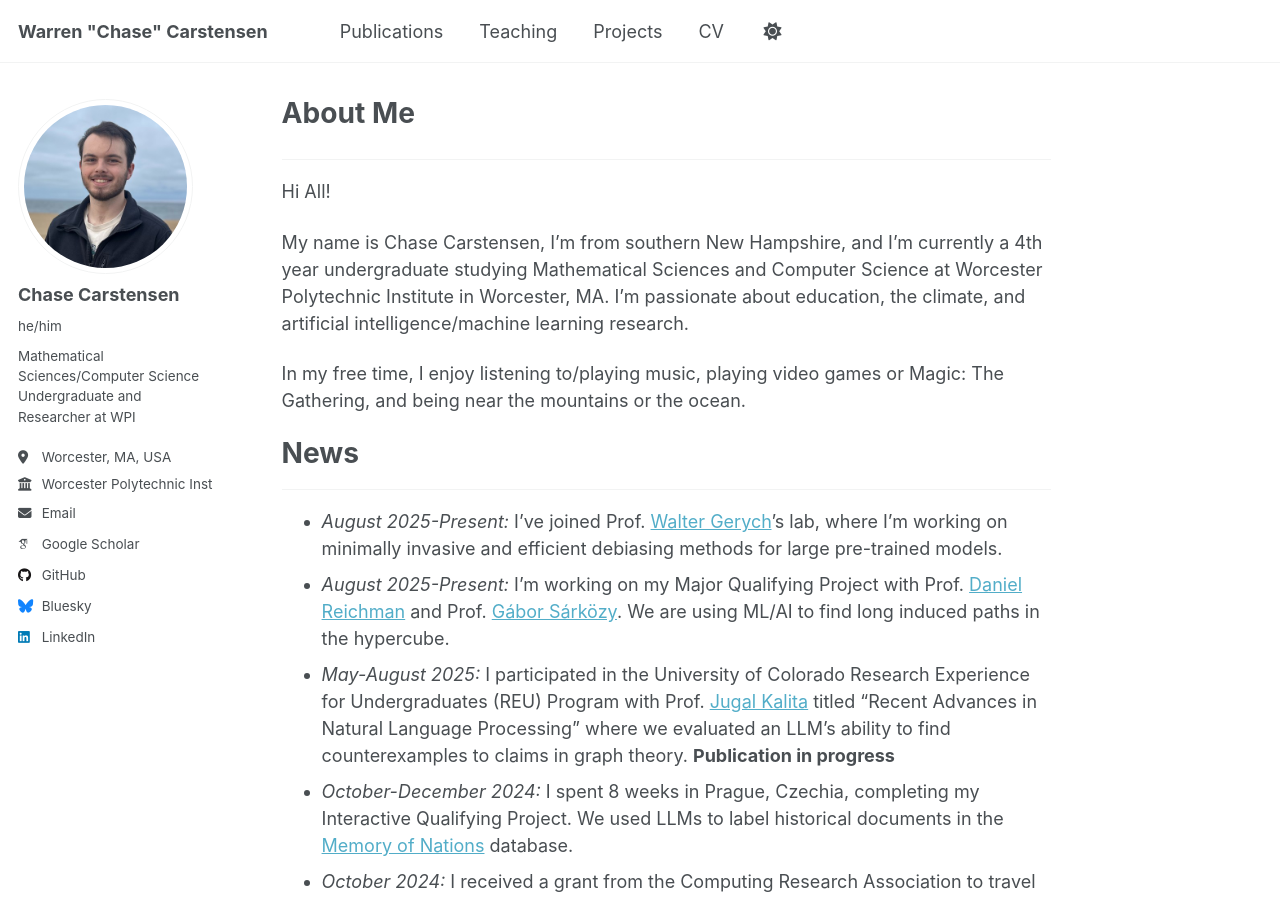
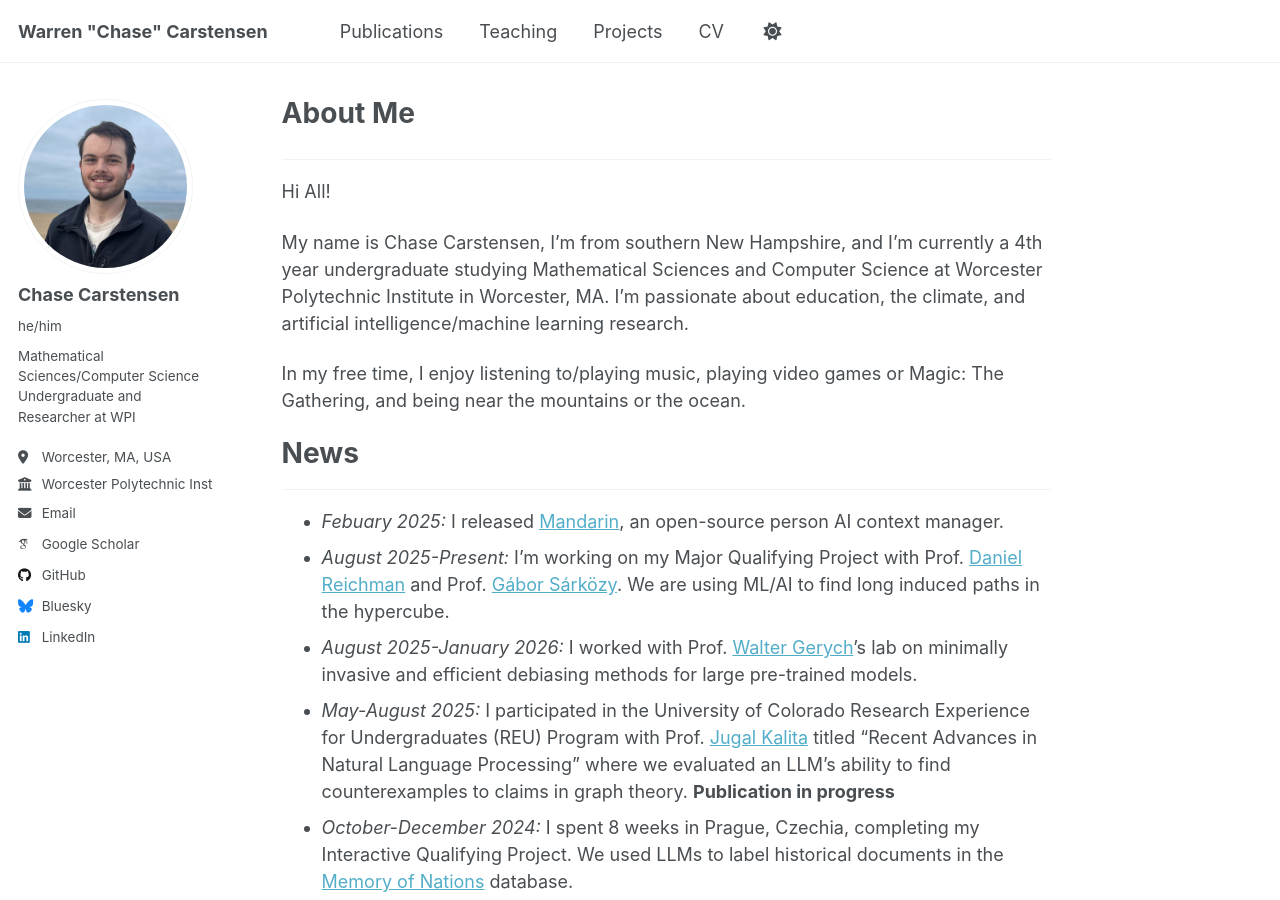
Before and after one commit to chase12803/chase12803.github.io, a Jekyll site: the page built from _pages/about.md, in a window 1280 px wide and 900 px high. Built offline with Jekyll 4.4.1, drawn with Linux system fonts in a browser that asks for light colours; some web fonts are replaced.

Commit message:
feb updates

```diff
--- a/_pages/about.md
+++ b/_pages/about.md
@@ -16,8 +16,9 @@ In my free time, I enjoy listening to/playing music, playing video games or Magi
 # News
 ---
 
-- *August 2025-Present:* I've joined Prof. [Walter Gerych](https://waltergerych.github.io/)'s lab, where I'm working on minimally invasive and efficient debiasing methods for large pre-trained models.
+- *Febuary 2025:* I released [Mandarin](https://github.com/chase12803/mandarin), an open-source person AI context manager.
 - *August 2025-Present:* I'm working on my Major Qualifying Project with Prof. [Daniel Reichman](https://sites.google.com/view/danielreichman/home) and Prof. [Gábor Sárközy](https://web.cs.wpi.edu/~gsarkozy/). We are using ML/AI to find long induced paths in the hypercube.
+- *August 2025-January 2026:* I worked with Prof. [Walter Gerych](https://waltergerych.github.io/)'s lab on minimally invasive and efficient debiasing methods for large pre-trained models.
 - *May-August 2025:* I participated in the University of Colorado Research Experience for Undergraduates (REU) Program with Prof. [Jugal Kalita](https://faculty.uccs.edu/jkalita/) titled "Recent Advances in Natural Language Processing" where we evaluated an LLM's ability to find counterexamples to claims in graph theory. **Publication in progress**
 - *October-December 2024:* I spent 8 weeks in Prague, Czechia, completing my Interactive Qualifying Project. We used LLMs to label historical documents in the [Memory of Nations](https://www.memoryofnations.eu/en/archive) database.
 - *October 2024:* I received a grant from the Computing Research Association to travel to Cambridge, MA and present my research from the WPI Data Science REU at the 2024 IEEE MIT Undergraduate Research Technology Conference.
```
